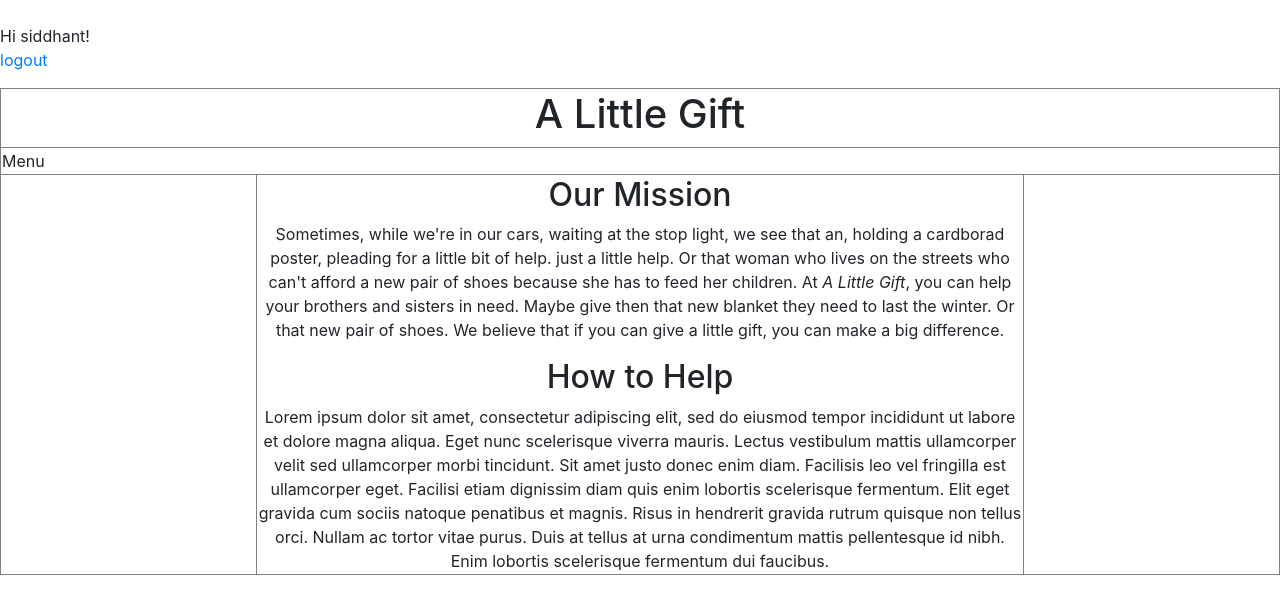
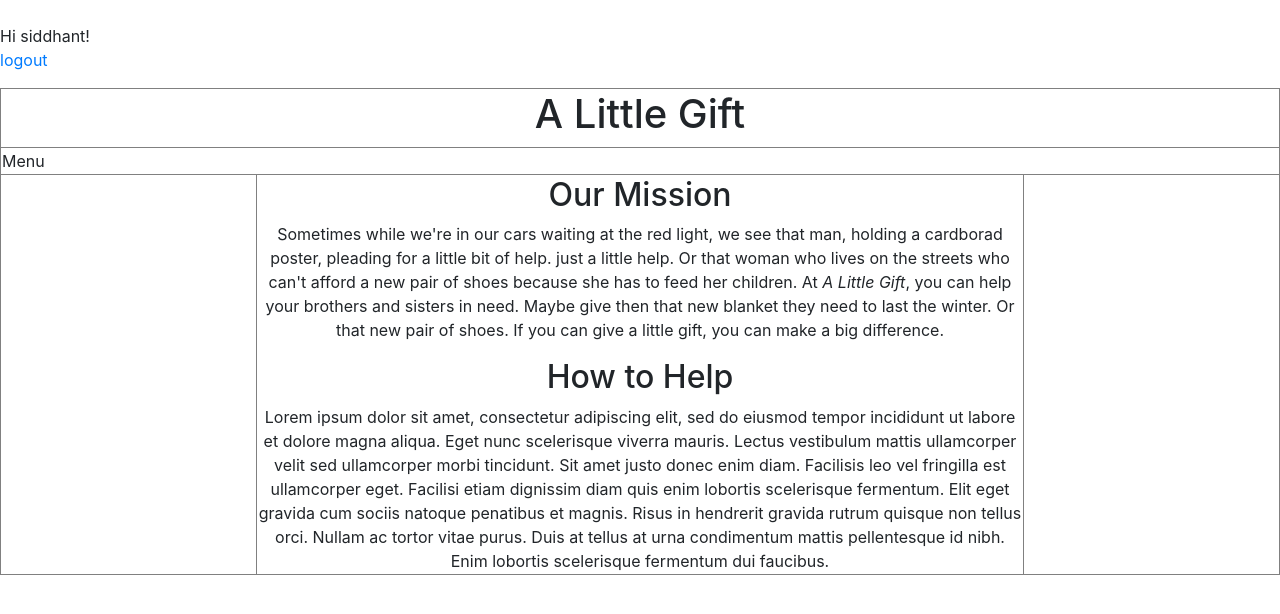
Before and after one commit to siddhantdubey/HackTJProject, a Django app: page / in a window 1280 px wide. Shown: the part 56-670 px from the top of the page. Run offline with Django 3.2, Linux system fonts and the light colour scheme; a user stored in the database is signed in; some libraries are stand-ins or nearby versions.

Commit message:
Update home.html

```diff
--- a/SaveThePeople/users/templates/home.html
+++ b/SaveThePeople/users/templates/home.html
@@ -27,10 +27,10 @@
 				<td width = 20%></td>
 				<td width = 60%>
 				<h2>Our Mission</h2>
-				<p>Sometimes, while we're in our cars, waiting at the stop light, we see that an, holding a cardborad poster, pleading for a little bit of help.
+				<p>Sometimes while we're in our cars waiting at the red light, we see that man, holding a cardborad poster, pleading for a little bit of help.
 					just a little help. Or that woman who lives on the streets who can't afford a new pair of shoes because she
 					has to feed her children. At <i>A Little Gift</i>, you can help your brothers and sisters in need. Maybe give then that new blanket they need
-					to last the winter. Or that new pair of shoes. We believe that if you can give a little gift, you can make a big difference.
+					to last the winter. Or that new pair of shoes. If you can give a little gift, you can make a big difference.
 				</p>
 				<h2>How to Help</h2>
 				Lorem ipsum dolor sit amet, consectetur adipiscing elit, sed do eiusmod tempor incididunt ut labore et dolore magna aliqua.
```
